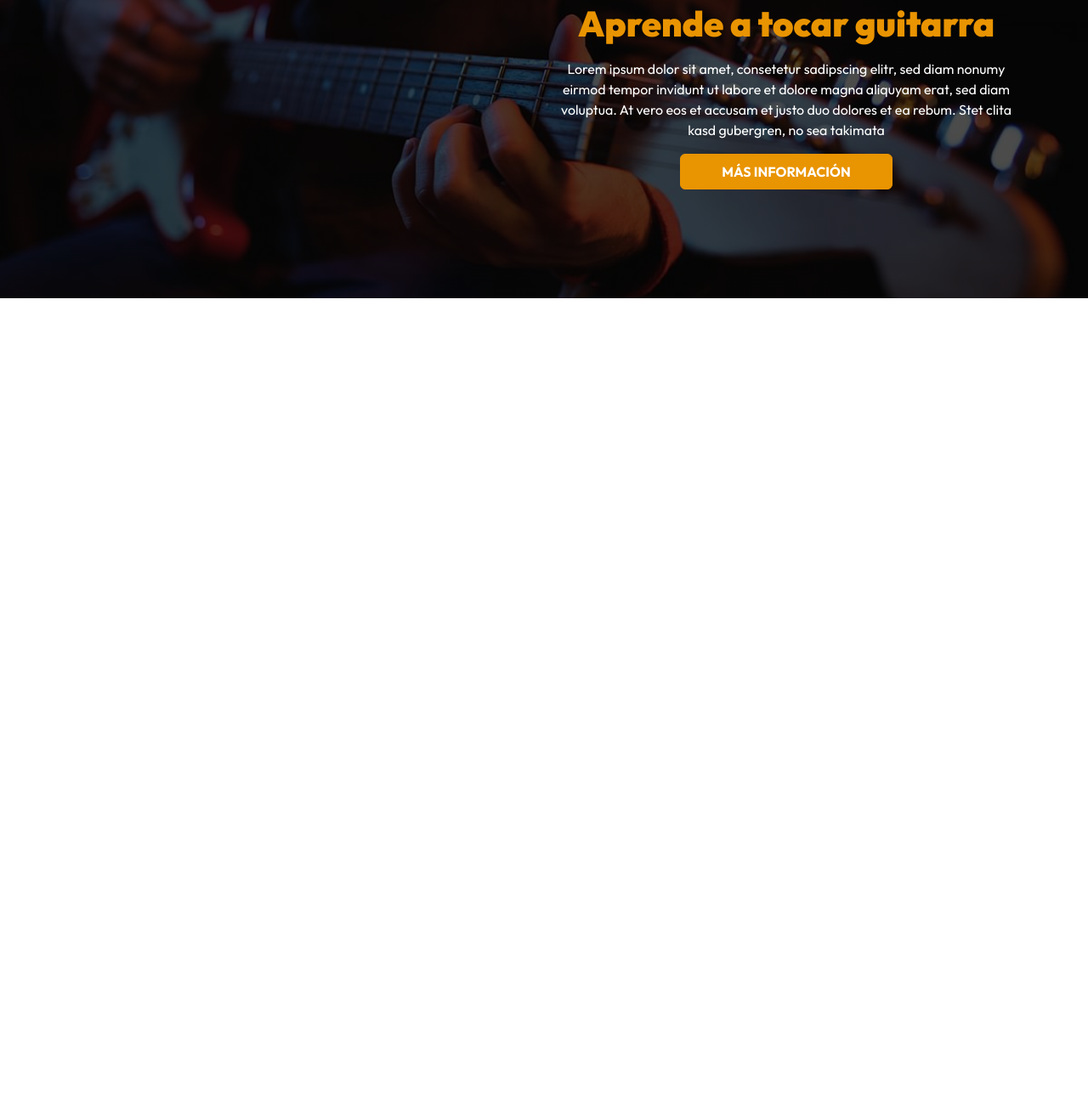
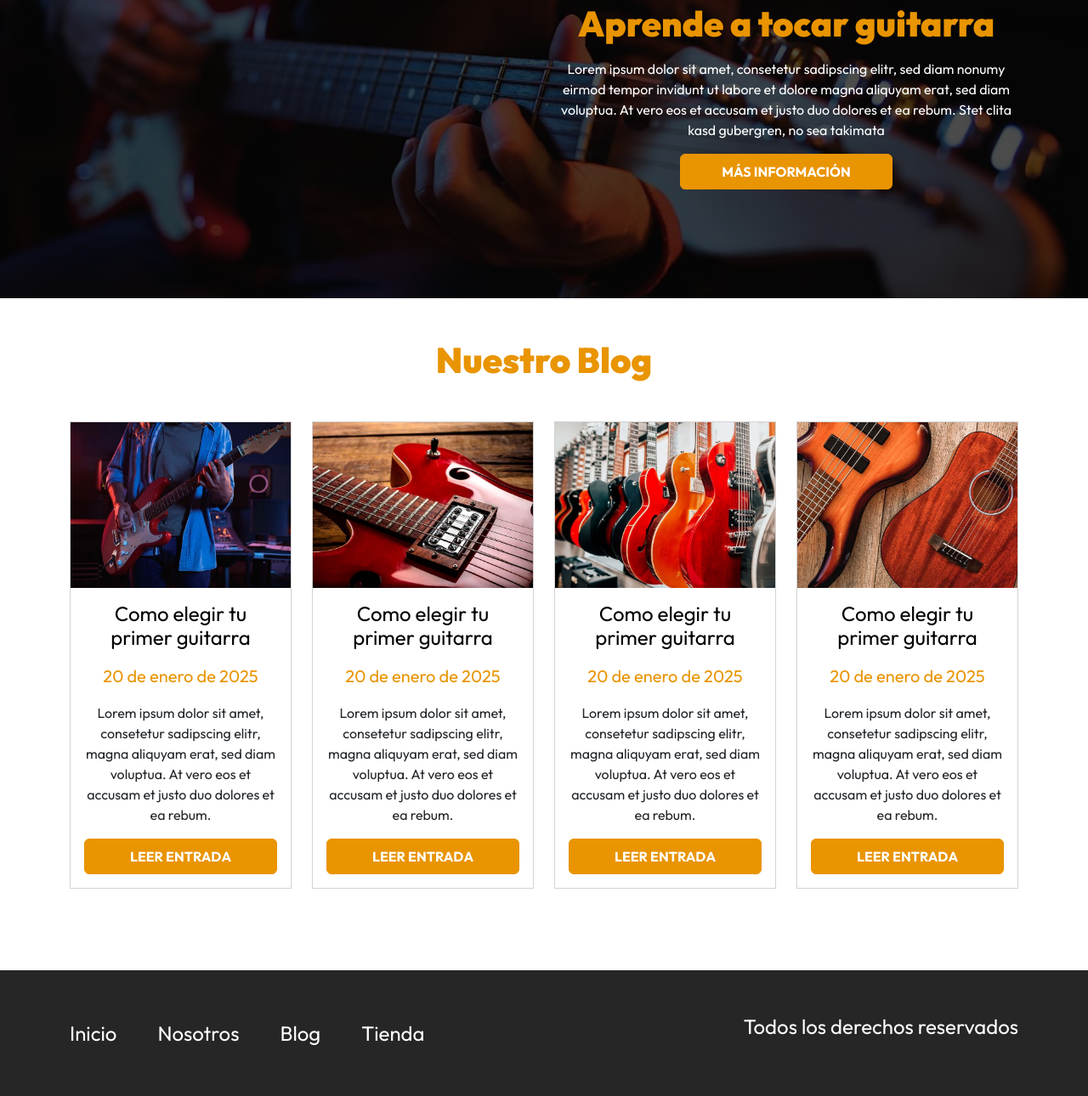
Before and after one commit to AlanAltamiranoH1504/GuitarLA, a website: page index.html in a window 1280 px wide. Shown: the part 2333-3623 px from the top of the page at 85% size. Before the commit the page ends 2684 px from the top, so only its background shows below. Drawn offline with Linux system fonts and the light colour scheme.

Commit message:
feat: add blog section and page footer
- add blog section cards

```diff
--- a/index.html
+++ b/index.html
@@ -59,7 +59,8 @@
             </div>
             <div class="col-8">
                 <h3 class="text-uppercase text-black">Lukather</h3>
-                <p> Lorem ipsum dolor sit amet, consetetur sadipscing elitr, sed diam nonumy eirmod tempor invidunt ut l</p>
+                <p> Lorem ipsum dolor sit amet, consetetur sadipscing elitr, sed diam nonumy eirmod tempor invidunt ut
+                    l</p>
                 <p class="text-primary fw-bolder fs-3">$299</p>
                 <a href="#" class="text-white btn bg-black text-uppercase fw-bold d-block py-2">Ver Producto</a>
             </div>
@@ -71,7 +72,8 @@
             </div>
             <div class="col-8">
                 <h3 class="text-uppercase text-black">SRV</h3>
-                <p> Lorem ipsum dolor sit amet, consetetur sadipscing elitr, sed diam nonumy eirmod tempor invidunt ut l</p>
+                <p> Lorem ipsum dolor sit amet, consetetur sadipscing elitr, sed diam nonumy eirmod tempor invidunt ut
+                    l</p>
                 <p class="text-primary fw-bolder fs-3">$299</p>
                 <a href="#" class="text-white btn bg-black text-uppercase fw-bold d-block py-2">Ver Producto</a>
             </div>
@@ -82,7 +84,8 @@
             </div>
             <div class="col-8">
                 <h3 class="text-uppercase text-black">Borland</h3>
-                <p> Lorem ipsum dolor sit amet, consetetur sadipscing elitr, sed diam nonumy eirmod tempor invidunt ut l</p>
+                <p> Lorem ipsum dolor sit amet, consetetur sadipscing elitr, sed diam nonumy eirmod tempor invidunt ut
+                    l</p>
                 <p class="text-primary fw-bolder fs-3">$299</p>
                 <a href="#" class="text-white btn bg-black text-uppercase fw-bold d-block py-2">Ver Producto</a>
             </div>
@@ -93,7 +96,8 @@
             </div>
             <div class="col-8">
                 <h3 class="text-uppercase text-black">Vai</h3>
-                <p> Lorem ipsum dolor sit amet, consetetur sadipscing elitr, sed diam nonumy eirmod tempor invidunt ut l</p>
+                <p> Lorem ipsum dolor sit amet, consetetur sadipscing elitr, sed diam nonumy eirmod tempor invidunt ut
+                    l</p>
                 <p class="text-primary fw-bolder fs-3">$299</p>
                 <a href="#" class="text-white btn bg-black text-uppercase fw-bold d-block py-2">Ver Producto</a>
             </div>
@@ -104,7 +108,8 @@
             </div>
             <div class="col-8">
                 <h3 class="text-uppercase text-black">Thompson</h3>
-                <p> Lorem ipsum dolor sit amet, consetetur sadipscing elitr, sed diam nonumy eirmod tempor invidunt ut l</p>
+                <p> Lorem ipsum dolor sit amet, consetetur sadipscing elitr, sed diam nonumy eirmod tempor invidunt ut
+                    l</p>
                 <p class="text-primary fw-bolder fs-3">$299</p>
                 <a href="#" class="text-white btn bg-black text-uppercase fw-bold d-block py-2">Ver Producto</a>
             </div>
@@ -115,7 +120,8 @@
             </div>
             <div class="col-8">
                 <h3 class="text-uppercase text-black">White</h3>
-                <p> Lorem ipsum dolor sit amet, consetetur sadipscing elitr, sed diam nonumy eirmod tempor invidunt ut l</p>
+                <p> Lorem ipsum dolor sit amet, consetetur sadipscing elitr, sed diam nonumy eirmod tempor invidunt ut
+                    l</p>
                 <p class="text-primary fw-bolder fs-3">$299</p>
                 <a href="#" class="text-white btn bg-black text-uppercase fw-bold d-block py-2">Ver Producto</a>
             </div>
@@ -126,7 +132,8 @@
             </div>
             <div class="col-8">
                 <h3 class="text-uppercase text-black">Cobain</h3>
-                <p> Lorem ipsum dolor sit amet, consetetur sadipscing elitr, sed diam nonumy eirmod tempor invidunt ut l</p>
+                <p> Lorem ipsum dolor sit amet, consetetur sadipscing elitr, sed diam nonumy eirmod tempor invidunt ut
+                    l</p>
                 <p class="text-primary fw-bolder fs-3">$299</p>
                 <a href="#" class="text-white btn bg-black text-uppercase fw-bold d-block py-2">Ver Producto</a>
             </div>
@@ -137,7 +144,8 @@
             </div>
             <div class="col-8">
                 <h3 class="text-uppercase text-black">Dale</h3>
-                <p> Lorem ipsum dolor sit amet, consetetur sadipscing elitr, sed diam nonumy eirmod tempor invidunt ut l</p>
+                <p> Lorem ipsum dolor sit amet, consetetur sadipscing elitr, sed diam nonumy eirmod tempor invidunt ut
+                    l</p>
                 <p class="text-primary fw-bolder fs-3">$299</p>
                 <a href="#" class="text-white btn bg-black text-uppercase fw-bold d-block py-2">Ver Producto</a>
             </div>
@@ -148,7 +156,8 @@
             </div>
             <div class="col-8">
                 <h3 class="text-uppercase text-black">Kreiger</h3>
-                <p> Lorem ipsum dolor sit amet, consetetur sadipscing elitr, sed diam nonumy eirmod tempor invidunt ut l</p>
+                <p> Lorem ipsum dolor sit amet, consetetur sadipscing elitr, sed diam nonumy eirmod tempor invidunt ut
+                    l</p>
                 <p class="text-primary fw-bolder fs-3">$299</p>
                 <a href="#" class="text-white btn bg-black text-uppercase fw-bold d-block py-2">Ver Producto</a>
             </div>
@@ -159,7 +168,8 @@
             </div>
             <div class="col-8">
                 <h3 class="text-uppercase text-black">Campbel</h3>
-                <p> Lorem ipsum dolor sit amet, consetetur sadipscing elitr, sed diam nonumy eirmod tempor invidunt ut l</p>
+                <p> Lorem ipsum dolor sit amet, consetetur sadipscing elitr, sed diam nonumy eirmod tempor invidunt ut
+                    l</p>
                 <p class="text-primary fw-bolder fs-3">$299</p>
                 <a href="#" class="text-white btn bg-black text-uppercase fw-bold d-block py-2">Ver Producto</a>
             </div>
@@ -170,7 +180,8 @@
             </div>
             <div class="col-8">
                 <h3 class="text-uppercase text-black">Reed</h3>
-                <p> Lorem ipsum dolor sit amet, consetetur sadipscing elitr, sed diam nonumy eirmod tempor invidunt ut l</p>
+                <p> Lorem ipsum dolor sit amet, consetetur sadipscing elitr, sed diam nonumy eirmod tempor invidunt ut
+                    l</p>
                 <p class="text-primary fw-bolder fs-3">$299</p>
                 <a href="#" class="text-white btn bg-black text-uppercase fw-bold d-block py-2">Ver Producto</a>
             </div>
@@ -181,7 +192,8 @@
             </div>
             <div class="col-8">
                 <h3 class="text-uppercase text-black">Hazel</h3>
-                <p> Lorem ipsum dolor sit amet, consetetur sadipscing elitr, sed diam nonumy eirmod tempor invidunt ut l</p>
+                <p> Lorem ipsum dolor sit amet, consetetur sadipscing elitr, sed diam nonumy eirmod tempor invidunt ut
+                    l</p>
                 <p class="text-primary fw-bolder fs-3">$299</p>
                 <a href="#" class="text-white btn bg-black text-uppercase fw-bold d-block py-2">Ver Producto</a>
             </div>
@@ -195,7 +207,9 @@
         <div class="row justify-content-md-end">
             <div class="col-md-6">
                 <h3 class="text-center">Aprende a tocar guitarra</h3>
-                <p class="text-white text-center mt-3">Lorem ipsum dolor sit amet, consetetur sadipscing elitr, sed diam nonumy eirmod tempor invidunt ut labore et dolore magna aliquyam erat, sed diam voluptua. At vero eos et accusam et justo duo dolores et ea rebum. Stet clita kasd gubergren, no sea takimata</p>
+                <p class="text-white text-center mt-3">Lorem ipsum dolor sit amet, consetetur sadipscing elitr, sed diam
+                    nonumy eirmod tempor invidunt ut labore et dolore magna aliquyam erat, sed diam voluptua. At vero
+                    eos et accusam et justo duo dolores et ea rebum. Stet clita kasd gubergren, no sea takimata</p>
                 <div class="d-flex justify-content-center mt-3">
                     <a href="#" class="btn btn-primary text-white px-5 fw-bold text-uppercase py-2">Más Información</a>
                 </div>
@@ -203,5 +217,82 @@
         </div>
     </div>
 </section>
+
+<!--Seccion de blog-->
+<section class="container-xl mt-5">
+    <h3 class="text-center">Nuestro Blog</h3>
+    <div class="row mt-5">
+        <!--En pantallas medianas (md) ocupa 6 de 12 columnas, cabe 2 veces por fila-->
+        <!--En pantallas grandes (lg) ocupa 3 de 12 columnas, cabe 4 veces por fila-->
+        <!--En pantallas pequeñas(sm) ocupa 12 de 12 columnas, cabe 1 vez por fila-->
+        <div class="col-md-6 col-lg-3 mb-sm-5">
+            <div class="card">
+                <img src="build/img/blog_1.jpg" class="card-img-top">
+
+                <div class="card-body">
+                    <h3 class="text-black fw-normal fs-4 text-center">Como elegir tu primer guitarra</h3>
+                    <p class="text-primary fs-5 text-center mt-3">20 de enero de 2025</p>
+                    <p class="mt-3 text-center">Lorem ipsum dolor sit amet, consetetur sadipscing elitr, magna aliquyam
+                        erat, sed diam voluptua. At vero eos et accusam et justo duo dolores et ea rebum.</p>
+                    <a href="#" class="btn btn-primary text-white text-center px-3 py-2 text-uppercase d-block fw-bold">Leer
+                        Entrada</a>
+                </div>
+            </div>
+        </div>
+
+        <div class="col-md-6 col-lg-3">
+            <div class="card">
+                <img src="build/img/blog_2.jpg" class="card-img-top">
+                <div class="card-body">
+                    <h3 class="text-black fw-normal fs-4 text-center">Como elegir tu primer guitarra</h3>
+                    <p class="text-primary fs-5 text-center mt-3">20 de enero de 2025</p>
+                    <p class="mt-3 text-center">Lorem ipsum dolor sit amet, consetetur sadipscing elitr, magna aliquyam
+                        erat, sed diam voluptua. At vero eos et accusam et justo duo dolores et ea rebum.</p>
+                    <a href="#" class="btn btn-primary text-white text-center px-3 py-2 text-uppercase d-block fw-bold">Leer
+                        Entrada</a>
+                </div>
+            </div>
+        </div>
+        <div class="col-md-6 col-lg-3">
+            <div class="card">
+                <img src="build/img/blog_3.jpg" class="card-img-top">
+                <div class="card-body">
+                    <h3 class="text-black fw-normal fs-4 text-center">Como elegir tu primer guitarra</h3>
+                    <p class="text-primary fs-5 text-center mt-3">20 de enero de 2025</p>
+                    <p class="mt-3 text-center">Lorem ipsum dolor sit amet, consetetur sadipscing elitr, magna aliquyam
+                        erat, sed diam voluptua. At vero eos et accusam et justo duo dolores et ea rebum.</p>
+                    <a href="#" class="btn btn-primary text-white text-center px-3 py-2 text-uppercase d-block fw-bold">Leer
+                        Entrada</a>
+                </div>
+            </div>
+        </div>
+        <div class="col-md-6 col-lg-3">
+            <div class="card">
+                <img src="build/img/blog_4.jpg" class="card-img-top">
+                <div class="card-body">
+                    <h3 class="text-black fw-normal fs-4 text-center">Como elegir tu primer guitarra</h3>
+                    <p class="text-primary fs-5 text-center mt-3">20 de enero de 2025</p>
+                    <p class="mt-3 text-center">Lorem ipsum dolor sit amet, consetetur sadipscing elitr, magna aliquyam
+                        erat, sed diam voluptua. At vero eos et accusam et justo duo dolores et ea rebum.</p>
+                    <a href="#" class="btn btn-primary text-white text-center px-3 py-2 text-uppercase d-block fw-bold">Leer
+                        Entrada</a>
+                </div>
+            </div>
+        </div>
+    </div>
+</section>
+
+<!--Footer de la pagina-->
+<footer class="mt-5 py-5 bg-dark">
+    <div class="container-xl d-md-flex justify-content-md-between">
+        <div class="d-flex flex-column flex-md-row gap-md-5 align-items-center">
+            <a href="index.html" class="fs-4 text-white text-decoration-none">Inicio</a>
+            <a href="nosotros.html" class="fs-4 text-white text-decoration-none">Nosotros</a>
+            <a href="blog.html" class="fs-4 text-white text-decoration-none">Blog</a>
+            <a href="tienda.html" class="fs-4 text-white text-decoration-none">Tienda</a>
+        </div>
+        <p class="fs-4 text-white text-center mt-4 align-items-center mt-md-0">Todos los derechos reservados</p>
+    </div>
+</footer>
 </body>
 </html>
--- a/src/scss/_custom.scss
+++ b/src/scss/_custom.scss
@@ -18,5 +18,9 @@ $h1-font-size: 4.4rem;
 $h3-font-size: 2.6rem;
 $headings-color: $primary;
 
+//Personalizacion de cards
+$card-border-radius: 0;
+//$card-border-width: 0;
+
 // Importar Bootstrap
 @import '../../node_modules/bootstrap/scss/bootstrap.scss';
```
Also changed, not shown: build/css/app.css.
